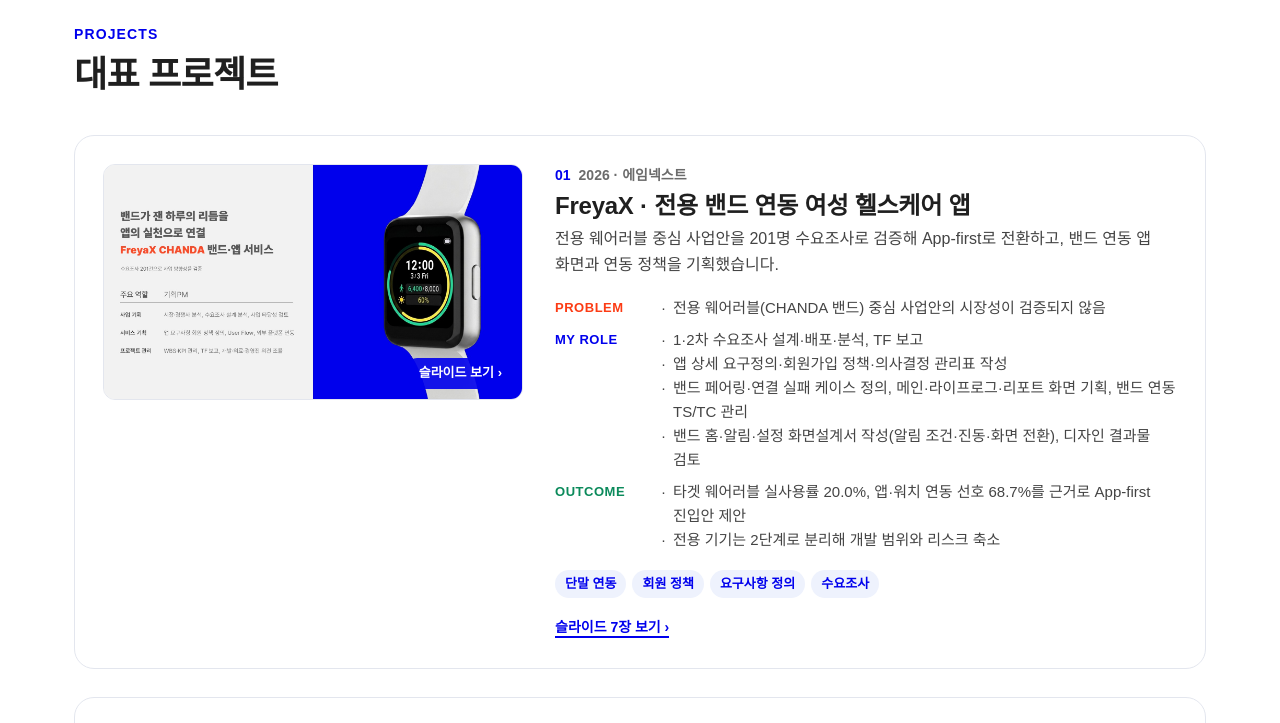
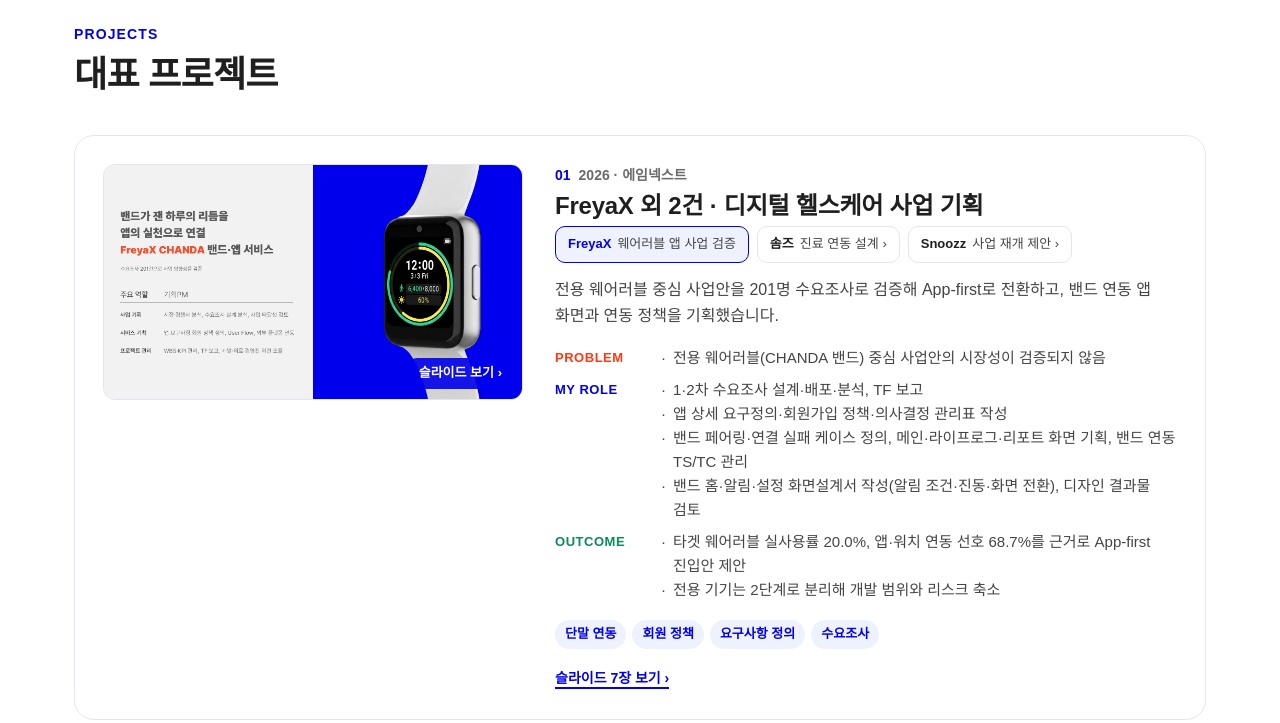
Before and after one commit to limlim1013-monica/hyelim-portfolio, a plain HTML site: page index.html in a window 1280 px wide. Shown: the part 2900-3623 px from the top of the page. Drawn offline with Linux system fonts and the light colour scheme; a web font is replaced by a local one.

Commit message:
Main page: group 솜즈·Snoozz under project 01 as chips; fix slide count
Co-Authored-By: Claude Opus 5.5 <noreply@anthropic.com>

```diff
--- a/index.html
+++ b/index.html
@@ -162,6 +162,7 @@
     section { padding: 28px 0; break-inside: avoid; }
     .project { break-inside: avoid; }
   }
+  .pchips{display:flex;flex-wrap:wrap;gap:8px;margin:4px 0 14px}.pc{font:inherit;font-size:13px;color:var(--text);background:#fff;border:1px solid var(--line);border-radius:10px;padding:7px 12px;cursor:pointer;display:inline-flex;gap:6px;align-items:baseline}.pc b{color:var(--ink);font-size:13px}.pc.on{border-color:var(--blue);background:var(--blue-soft);cursor:default}.pc.on b{color:var(--blue)}
 </style>
 </head>
 <body>
@@ -284,7 +285,7 @@
   <div class="wrap">
     <div class="sec-label">SLIDES</div>
     <div class="slides-head">
-      <h2 class="sec-title">전체 슬라이드 (50장)</h2>
+      <h2 class="sec-title">전체 슬라이드 (58장)</h2>
       <div class="slides-nav">
         <button type="button" id="galPrev" aria-label="이전 슬라이드 목록">‹</button>
         <button type="button" id="galNext" aria-label="다음 슬라이드 목록">›</button>
@@ -317,7 +318,8 @@ const projects = [
     problem: ['전용 웨어러블(CHANDA 밴드) 중심 사업안의 시장성이 검증되지 않음'],
     role: ['1·2차 수요조사 설계·배포·분석, TF 보고', '앱 상세 요구정의·회원가입 정책·의사결정 관리표 작성', '밴드 페어링·연결 실패 케이스 정의, 메인·라이프로그·리포트 화면 기획, 밴드 연동 TS/TC 관리', '밴드 홈·알림·설정 화면설계서 작성(알림 조건·진동·화면 전환), 디자인 결과물 검토'],
     outcome: ['타겟 웨어러블 실사용률 20.0%, 앱·워치 연동 선호 68.7%를 근거로 App-first 진입안 제안', '전용 기기는 2단계로 분리해 개발 범위와 리스크 축소'],
-    tags: ['단말 연동', '회원 정책', '요구사항 정의', '수요조사'], slides: [7, 8, 9, 10, 11, 12, 13] },
+    tags: ['단말 연동', '회원 정책', '요구사항 정의', '수요조사'], slides: [7, 8, 9, 10, 11, 12, 13],
+    related: [{ name: '솜즈', short: '진료 연동 설계', slides: [14, 15] }, { name: 'Snoozz', short: '사업 재개 제안', slides: [16, 17] }] },
   { no: '02', period: '2021–2024', org: '신한자산운용', title: '신한자산운용 디지털 플랫폼',
     one: '6개 부서 심층 인터뷰로 요구사항을 정의하고, Admin과 법적 의무 공시까지 포함해 플랫폼을 구축했습니다.',
     problem: ['상품 정보 탐색이 어렵고, 법적 의무 공시·민원·콘텐츠 관리 체계가 노후화'],
@@ -367,7 +369,7 @@ projects.forEach(p => {
     </div>
     <div>
       <div class="meta"><span class="no">${p.no}</span>${p.period} · ${esc(p.org)}</div>
-      <h3>${esc(p.title)}</h3>
+      <h3>${p.related ? 'FreyaX 외 2건 · 디지털 헬스케어 사업 기획' : esc(p.title)}</h3>${p.related ? `<div class="pchips"><span class="pc on"><b>FreyaX</b>웨어러블 앱 사업 검증</span>${p.related.map(x => `<button class="pc" data-slides="${x.slides.join(',')}"><b>${esc(x.name)}</b>${esc(x.short)} ›</button>`).join('')}</div>` : ''}
       <p class="one">${esc(p.one)}</p>
       <dl class="pro">
         <dt class="p">PROBLEM</dt><dd>${li(p.problem)}</dd>
```
